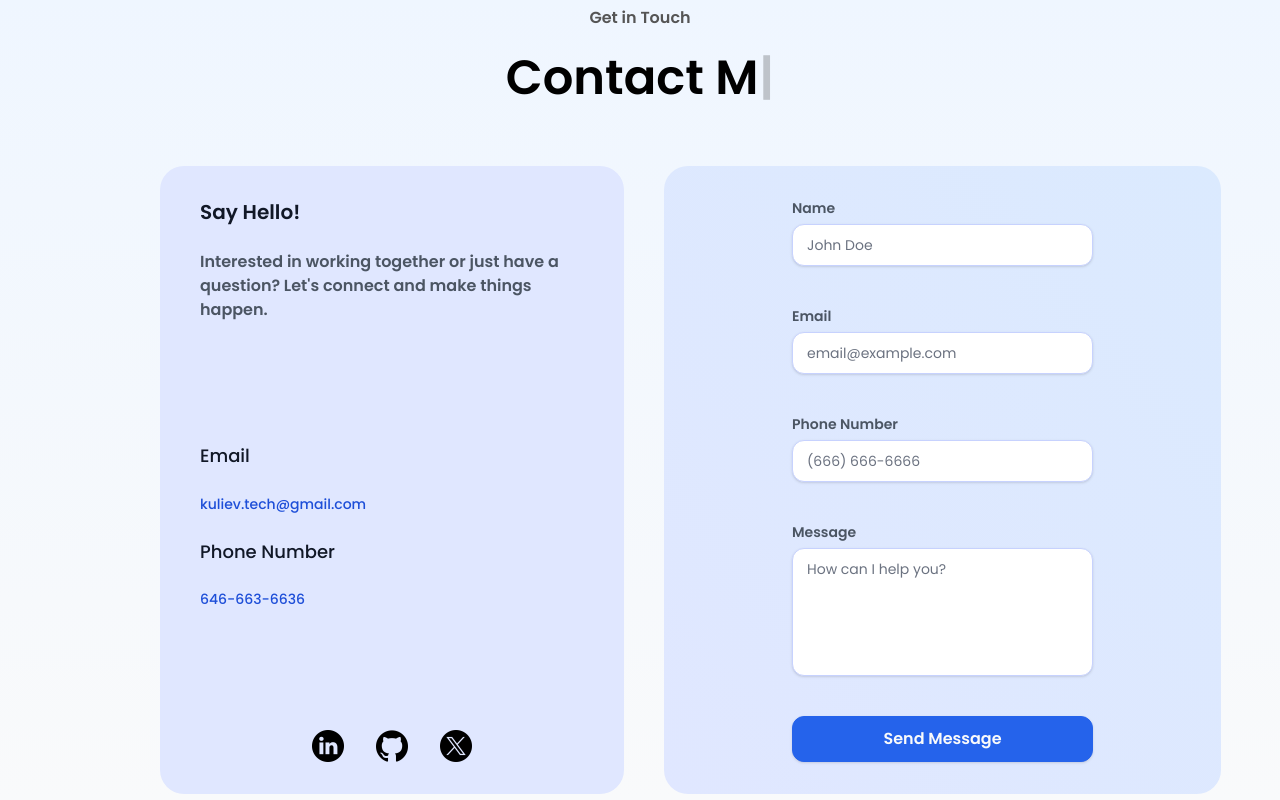
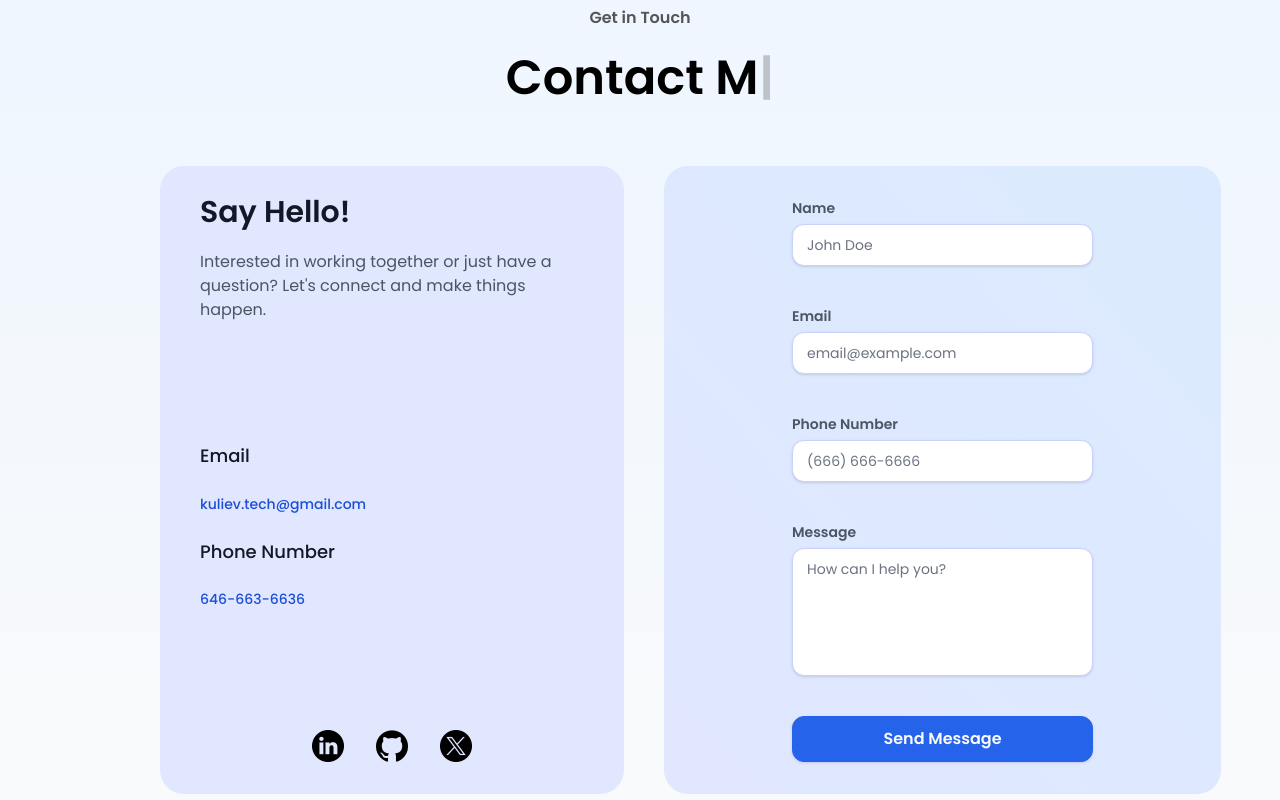
Before and after one commit to kulievdev/portfolio-website, a React (Vite) app: page / in a window 1280 px wide. Shown: the part 2549-3349 px from the top of the page. Built offline with nearby package versions, Linux system fonts and the light colour scheme.

Commit message:
fix fonts

```diff
--- a/src/Pages/Contact/Message.tsx
+++ b/src/Pages/Contact/Message.tsx
@@ -5,10 +5,10 @@ const Message = () => {
     return (
         <div className="flex flex-col flex-1 justify-between rounded-3xl bg-secondary-100 px-10 py-8">
             <div>
-                <p className="text-left text-xl font-bold mb-6 leading-7 text-gray-900">
+                <p className="text-left text-3xl font-bold mb-6 leading-7 text-gray-900">
                     Say Hello!
                 </p>
-                <p className="w-96 text-base font-semibold leading-6 text-gray-600 ">
+                <p className="w-96 text-base leading-6 text-gray-600 ">
                     Interested in working together or just have a question?
                     Let&apos;s connect and make things happen.
                 </p>
```
